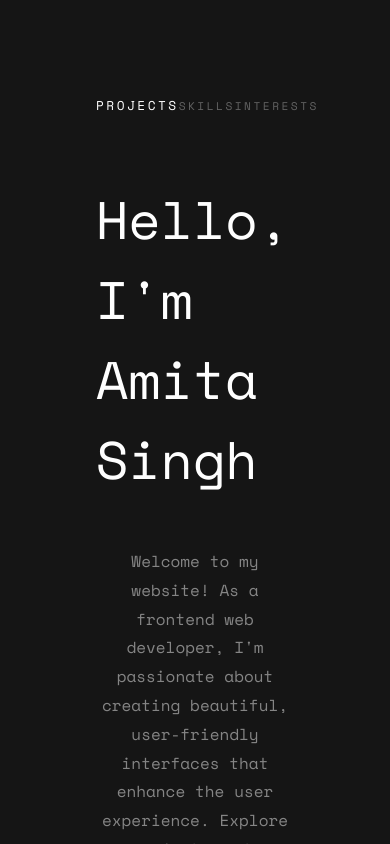
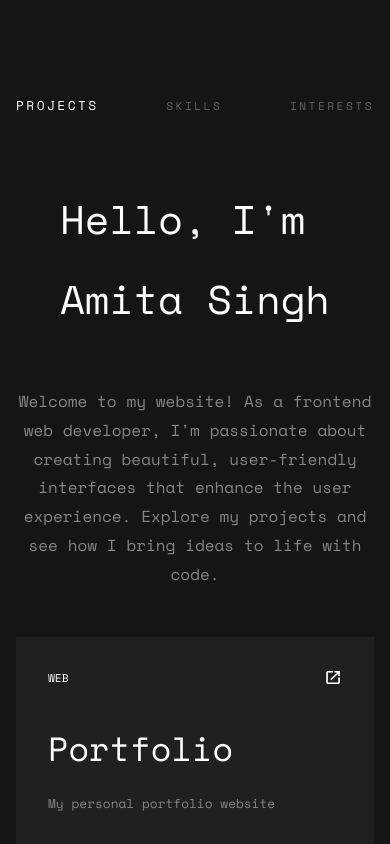
Before and after one commit to GeekAmita/myPortfolio, a React (Vite) app: page / in a window 390 px wide. Built offline with nearby package versions, Linux system fonts and the light colour scheme.

Commit message:
Added responsiveness to mobile view

```diff
--- a/src/components/interests/InterestBox.css
+++ b/src/components/interests/InterestBox.css
@@ -43,7 +43,7 @@
 @media (max-width: 680px) {
   .case {
     flex-direction: column;
-    padding: 1rem;
+    padding: 0;
     gap: 2rem;
   }
 
--- a/src/components/projects/ProjectBox.css
+++ b/src/components/projects/ProjectBox.css
@@ -24,7 +24,7 @@
 .stack {
   flex-grow: 1;
   color: var(--fontPrimary);
-  font-size: 0.8rem;
+  font-size: clamp(0.7rem, 2vw, 0.8rem);
   text-transform: uppercase;
 }
 
@@ -36,12 +36,12 @@
 
 .name {
   color: var(--fontPrimary);
-  font-size: 2.5rem;
+  font-size: clamp(2.1rem, 2.5vw, 2.5rem);
 }
 
 .dis {
   color: var(--fontSecondary);
-  font-size: 1rem;
+  font-size: clamp(0.8rem, 1.5vw, 1rem);
 }
 
 .tech {
@@ -58,7 +58,53 @@
   background-color: var(--primary);
 }
 
-.listContainer:hover .tech {
+@media (hover: hover) {
+  .listContainer:hover .tech {
+    display: none;
+  }
+
+  .listContainer:hover .dialog {
+    background-color: var(--inactive);
+    gap: 0.8rem;
+  }
+
+  .listContainer:hover .name {
+    padding: 1.5rem 0rem 0.5rem 0rem;
+    color: var(--fontInactive);
+  }
+
+  .listContainer:hover .stack {
+    color: var(--fontInactive);
+  }
+
+  .listContainer:hover .dis {
+    color: var(--fontInactive);
+  }
+
+  .listContainer .dialog:hover {
+    background-color: var(--secondary);
+    transition: all 0.5s;
+    transform: scale(1.15);
+  }
+
+  .dialog:hover .name {
+    color: var(--fontPrimary);
+  }
+
+  .dialog:hover .stack {
+    color: var(--fontPrimary);
+  }
+
+  .dialog:hover .dis {
+    color: var(--fontSecondary);
+  }
+
+  .dialog:hover .linkImg {
+    display: block;
+  }
+}
+
+/* .listContainer:hover .tech {
   display: none;
 }
 
@@ -100,7 +146,7 @@
 
 .dialog:hover .linkImg {
   display: block;
-}
+} */
 
 @media (max-width: 680px) {
   .dialog {
@@ -114,6 +160,8 @@
 
   .linkImg {
     display: block;
+    width: 1.1rem;
+    height: 1.1rem;
   }
 
   .name {
--- a/src/index.css
+++ b/src/index.css
@@ -25,7 +25,7 @@ body {
 
 .fontLarge {
   color: var(--fontPrimary);
-  font-size: clamp(3.3rem, 5vw, 6rem);
+  font-size: clamp(2.5rem, 5vw, 6rem);
   font-weight: 400;
   line-height: 7rem;
 }
--- a/src/pages/Home/Home.css
+++ b/src/pages/Home/Home.css
@@ -8,7 +8,7 @@
   display: none;
   justify-content: space-between;
   align-items: center;
-  padding: 6rem 6rem 0 6rem;
+  padding: 6rem 1rem 0 1rem;
   color: var(--fontInactive);
 }
 
@@ -143,7 +143,7 @@ span {
   .section1 {
     flex-direction: column;
     gap: 3rem;
-    padding: 0 6rem;
+    padding: 0 1rem;
   }
 
   .section2 {
```
